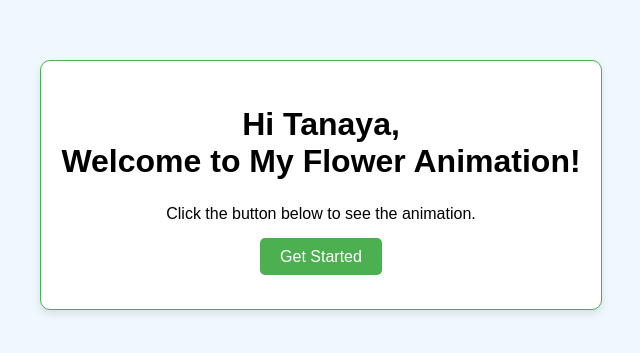
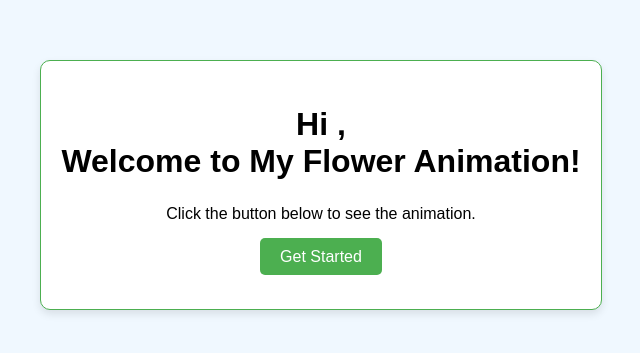
Before and after one commit to MV140601/floweranimation, a plain HTML site: page index.html in a window 1280 px wide. Shown: the part 215-568 px from the top of the page, without its empty margins (319-959 px from the left). Drawn offline with Linux system fonts and the light colour scheme.

Commit message:
Update index.html

```diff
--- a/index.html
+++ b/index.html
@@ -9,7 +9,7 @@
 <body>
     <div class="welcome-container">
       <div style="margin-top: 25px; margin-bottom: 25px;">
-        <h1 style="margin-top: 25px; margin-bottom: 25px;">Hi Tanaya,<br/>Welcome to My Flower Animation!</h1>
+        <h1 style="margin-top: 25px; margin-bottom: 25px;">Hi ,<br/>Welcome to My Flower Animation!</h1>
         <p style="margin-top: 25px; margin-bottom: 25px;">Click the button below to see the animation.</p>
       </div>
         <a href="flower.html" style="margin-top: 25px; margin-bottom: 25px;" class="start-button">Get Started</a>
```
